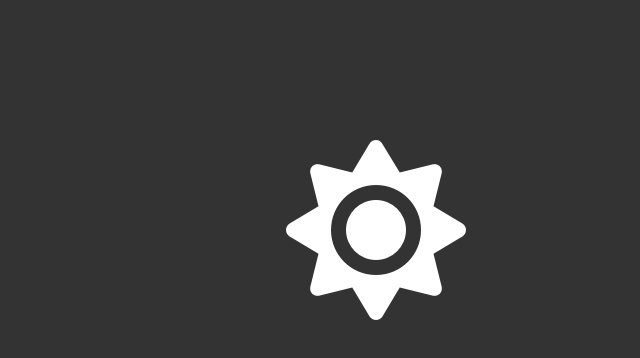
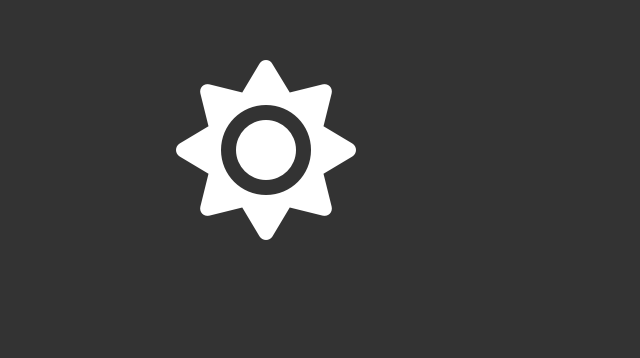
Before and after one commit to magadanskiuchen/weather-parallax-demo, a plain HTML site: page index.html in a window 1280 px wide. Shown: the part 250-608 px from the top of the page, without its empty margins (364-1004 px from the left). Drawn offline with Linux system fonts and the light colour scheme.

Commit message:
icon better placement

```diff
--- a/style.css
+++ b/style.css
@@ -5,6 +5,7 @@ html, body { width: 100%; height: 100%; }
 
 body { background: #333; color: #FFF; font: normal 32px/1.35 Arial, Helvetica, sans-serif; }
 
-.icon { opacity: 0; font-size: 160px; }
+.icon { opacity: 0; font-size: 160px; transform-origin: left top; }
+.icon:before { display: inline-block; transform: translate(-50%, -50%); }
 
 .fa-sun { opacity: 1; position: fixed; top: 50%; left: 50%; }
```
